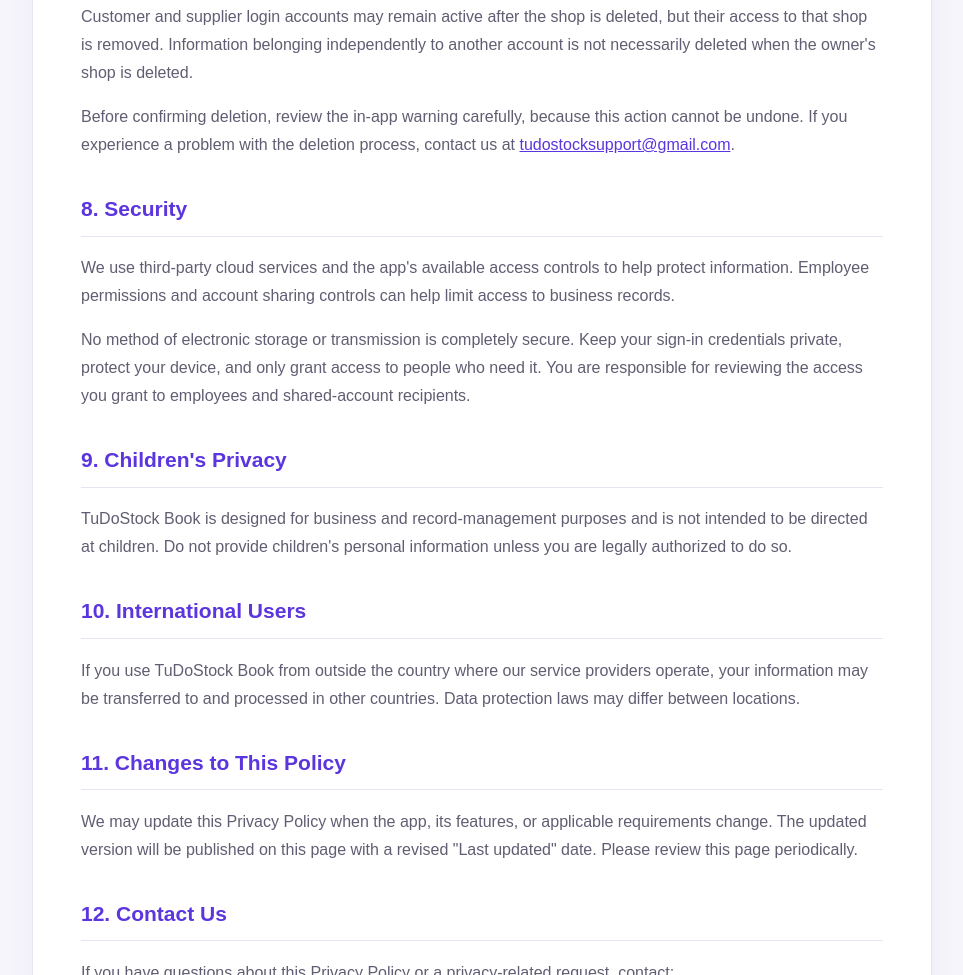
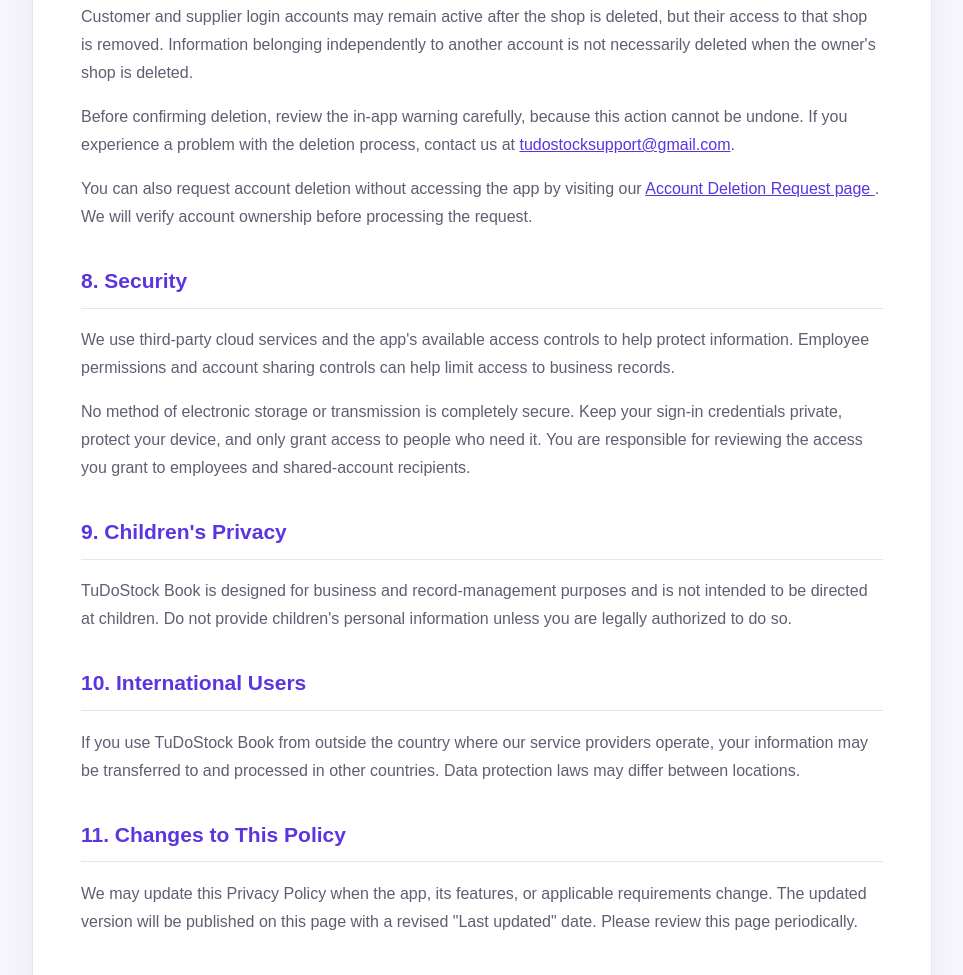
Before and after one commit to maryam-masood12/tudostock-privacy-policy, a plain HTML site: page index.html in a window 1280 px wide. Shown: the part 3657-4632 px from the top of the page, without its empty margins (158-1121 px from the left). Drawn offline with Linux system fonts and the light colour scheme.

Commit message:
Update index.html

```diff
--- a/index.html
+++ b/index.html
@@ -294,12 +294,23 @@
       when the owner's shop is deleted.
     </p>
 
+
 <p>
   Before confirming deletion, review the in-app warning carefully,
   because this action cannot be undone. If you experience a problem
   with the deletion process, contact us at
   <a href="mailto:tudostocksupport@gmail.com">tudostocksupport@gmail.com</a>.
 </p>
+
+<p>
+  You can also request account deletion without accessing the app by
+  visiting our
+  <a href="https://maryam-masood12.github.io/tudostock-privacy-policy/account-deletion.html">
+    Account Deletion Request page
+  </a>.
+  We will verify account ownership before processing the request.
+</p>
+
 
     <h2>8. Security</h2>
 
```
Lines whose indentation alone changed are shown as unchanged.
